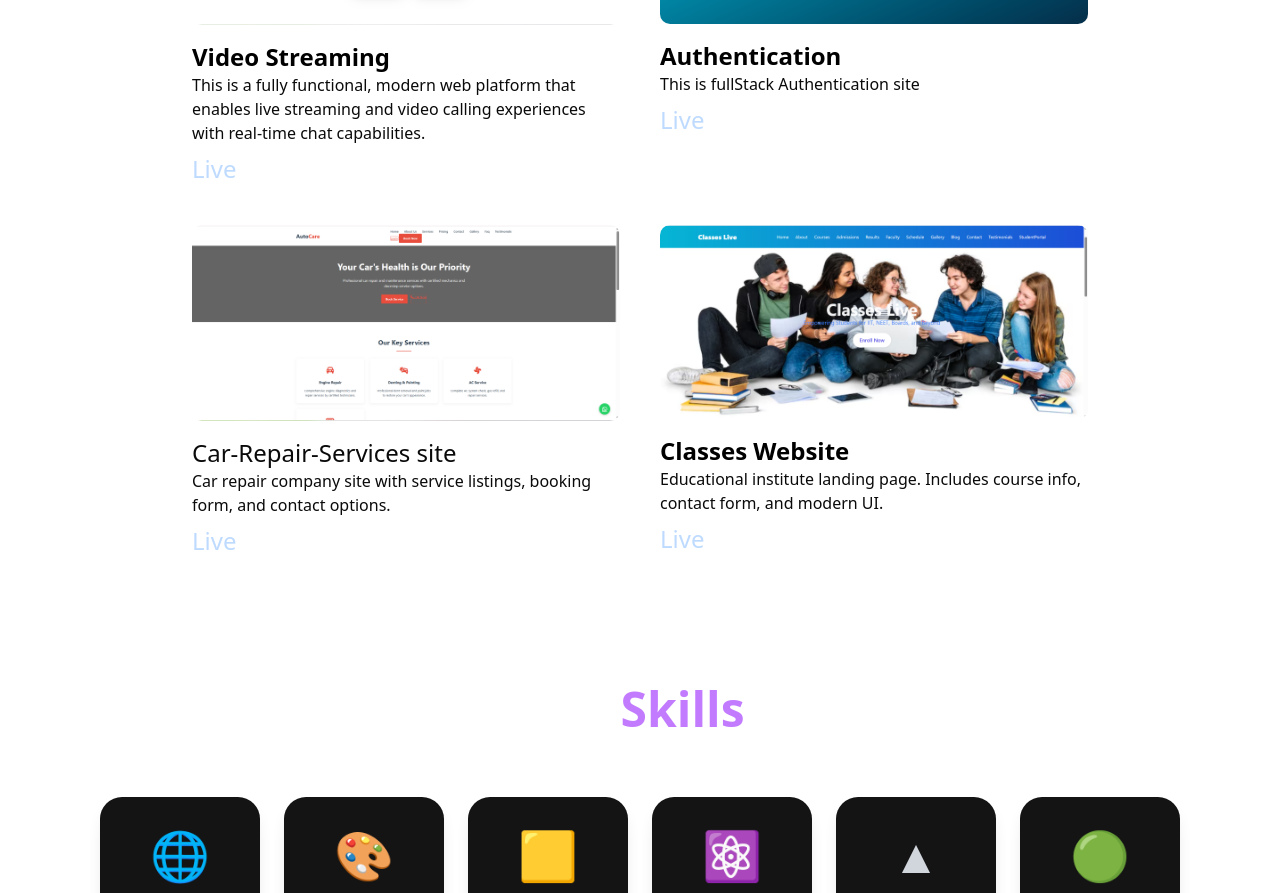
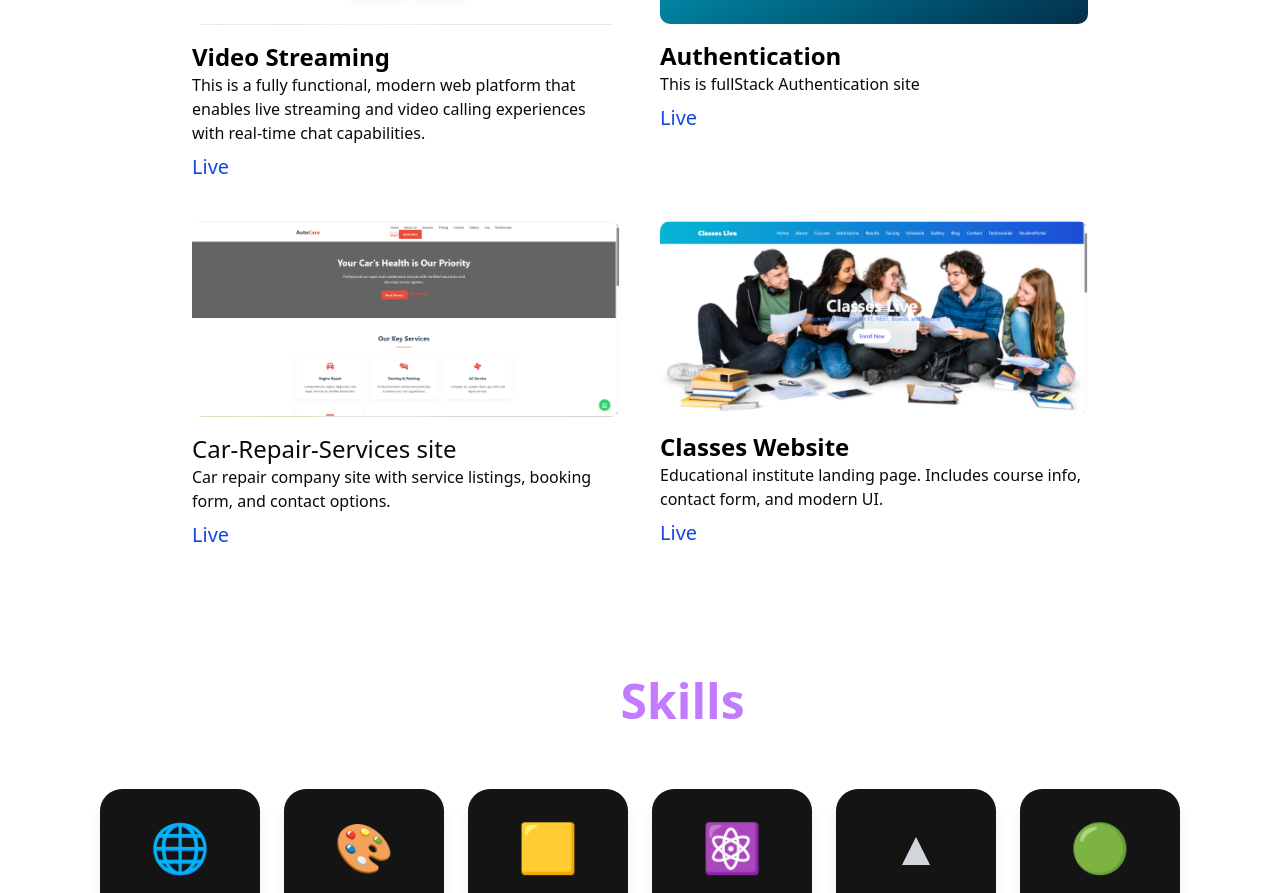
Before and after one commit to Ankit91-prajapati/new-Portfolio, a Next.js app: page / in a window 1280 px wide. Shown: the part 2063-2956 px from the top of the page. Built offline with nearby package versions, Linux system fonts and the light colour scheme.

Commit message:
ui improvement

```diff
--- a/components/layout/navbar/nav.tsx
+++ b/components/layout/navbar/nav.tsx
@@ -7,6 +7,7 @@ import ThemeToggler from "../../theme/theme-toggler";
 import {  DownloadIcon, MenuIcon, } from "lucide-react";
 import { useEffect, useState } from "react";
 import MobileNav from "./mobile-nav";
+
 
 const Nav = () => {
   const [openNav, setOpenNav] =useState<boolean>(false)
@@ -20,7 +21,7 @@ const Nav = () => {
   return ()=>window.removeEventListener("scroll",bgHandler)
   }, [])
   return (
-    <>  <div className={`transition-all ${navBg?"dark:bg-gray-800 shadow-md":"fixed"} duration-200 h-[12vh] z-[1000] fixed w-full`}>
+    <>  <div className={`transition-all ${navBg?"dark:bg-gray-800 shadow-md":"fixed"} duration-200 h-[10vh] z-[1000] fixed w-full`}>
       <div className="flex items-center h-full justify-between w-[90%] mx-auto">
         <Logo />
 
--- a/components/sections/about/about.tsx
+++ b/components/sections/about/about.tsx
@@ -1,6 +1,6 @@
 const About = () => {
   return (
-    <section className="w-screen md:w-[80vw] mx-2 md:mx-auto px-10  py-12">
+    <section id="about" className="w-screen md:w-[80vw] mx-2 md:mx-auto px-10  py-12">
 
       <div className="mb-6 ">
         <p className="text-sm text-gray-400 uppercase tracking-wider">
--- a/components/sections/projects/projects.tsx
+++ b/components/sections/projects/projects.tsx
@@ -23,7 +23,7 @@ const Projects = () => {
           <h1 className="mt-4 text-xl sm:text-2xl font-bold text-black/100 dark:text-white/100">Video Streaming</h1>
             <h2>This is a fully functional, modern web platform that enables live streaming and video calling experiences with real-time chat capabilities.</h2>
           <h3 className="pt-2 font-mediumtext-black/100 dark:text-white/100"><Link href="https://live-stream-kzei.vercel.app/"
-          className="hover:text-blue-500 text-2xl text-blue-200">Live</Link></h3>
+          className="dark:hover:text-blue-500 text-blue-700  text-xl text-blue-200">Live</Link></h3>
         </div>
 
          <div>
@@ -37,7 +37,7 @@ const Projects = () => {
           <h1 className="mt-4 text-xl sm:text-2xl font-bold text-black/100 dark:text-white/100">Authentication</h1>
 
            <h2>This is fullStack Authentication site</h2>
-          <h3 className="pt-2 font-mediumtext-black/100 dark:text-white/100"><Link href="https://frontend-kappa-seven-35.vercel.app/" className="hover:text-blue-500 text-2xl  text-blue-200">Live</Link></h3>
+          <h3 className="pt-2 font-mediumtext-black/100 dark:text-white/100"><Link href="https://frontend-kappa-seven-35.vercel.app/" className="dark:hover:text-blue-500 text-blue-700  text-xl  text-blue-200">Live</Link></h3>
         </div>
 
 
@@ -52,7 +52,7 @@ const Projects = () => {
           <h1 className="mt-4 text-xl sm:text-2xl font-boldtext-black/100 dark:text-white/">Car-Repair-Services site</h1>
 
          <h2>Car repair company site with service listings, booking form, and contact options.</h2>
-          <h3 className="pt-2 font-mediumtext-black/100 dark:text-white/100"><Link href="https://car-repair-services.vercel.app" className="hover:text-blue-500 text-2xl  text-blue-200">Live</Link></h3>
+          <h3 className="pt-2 font-mediumtext-black/100 dark:text-white/100"><Link href="https://car-repair-services.vercel.app" className="dark:hover:text-blue-500 text-blue-700  text-xl  text-blue-200">Live</Link></h3>
         </div>
 
          <div>
@@ -65,7 +65,7 @@ const Projects = () => {
           />
           <h1 className="mt-4 text-xl sm:text-2xl font-bold text-black/100 dark:text-white/100">Classes Website</h1>
   <h2>Educational institute landing page. Includes course info, contact form, and modern UI.</h2>
-          <h3 className="pt-2 font-mediumtext-black/100 dark:text-white/100"><Link href="https://classes-website.vercel.app" className="hover:text-blue-500 text-2xl  text-blue-200">Live</Link></h3>
+          <h3 className="pt-2 font-mediumtext-black/100 dark:text-white/100"><Link href="https://classes-website.vercel.app" className="dark:hover:text-blue-500 text-blue-700  text-xl  text-blue-200">Live</Link></h3>
         </div>
       </div>
 
--- a/components/sections/resume/resume-card.tsx
+++ b/components/sections/resume/resume-card.tsx
@@ -11,7 +11,7 @@ type props={
 
 const ResumeCard = ({Icon ,role ,company ,description  ,date ,college}:props) => {
   return (
-    <div id ="resume" className="mt-6">
+    <div className="mt-6">
       <div className="flex items-start space-x-6 bg-blue-950/20 transition-all duration-300 p-4 sm:p-8 rounded-md">
 
 
--- a/components/sections/resume/resume.tsx
+++ b/components/sections/resume/resume.tsx
@@ -4,7 +4,7 @@ import { Badge, BadgeCheck, FanIcon, PenBox, Redo2Icon } from 'lucide-react'
 
 const Resume = () => {
   return (
-    <div className='pt-20 pb-16'>
+    <div id ="resume"  className='pt-20 pb-16'>
 
       <div className='w-[90%] sm:w-[70%] mx-auto grid grid-cols-1 xl:grid-cols-2 gap-10'>
 
```
